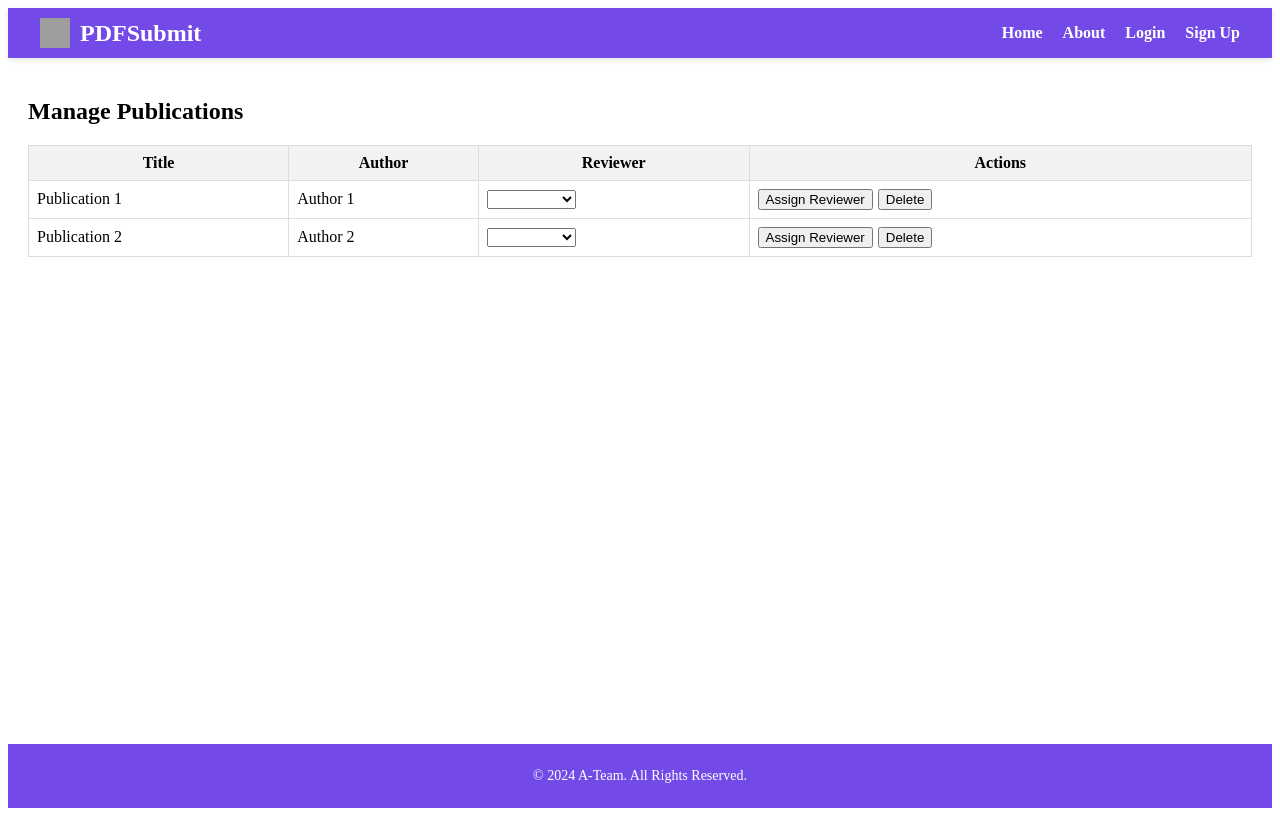
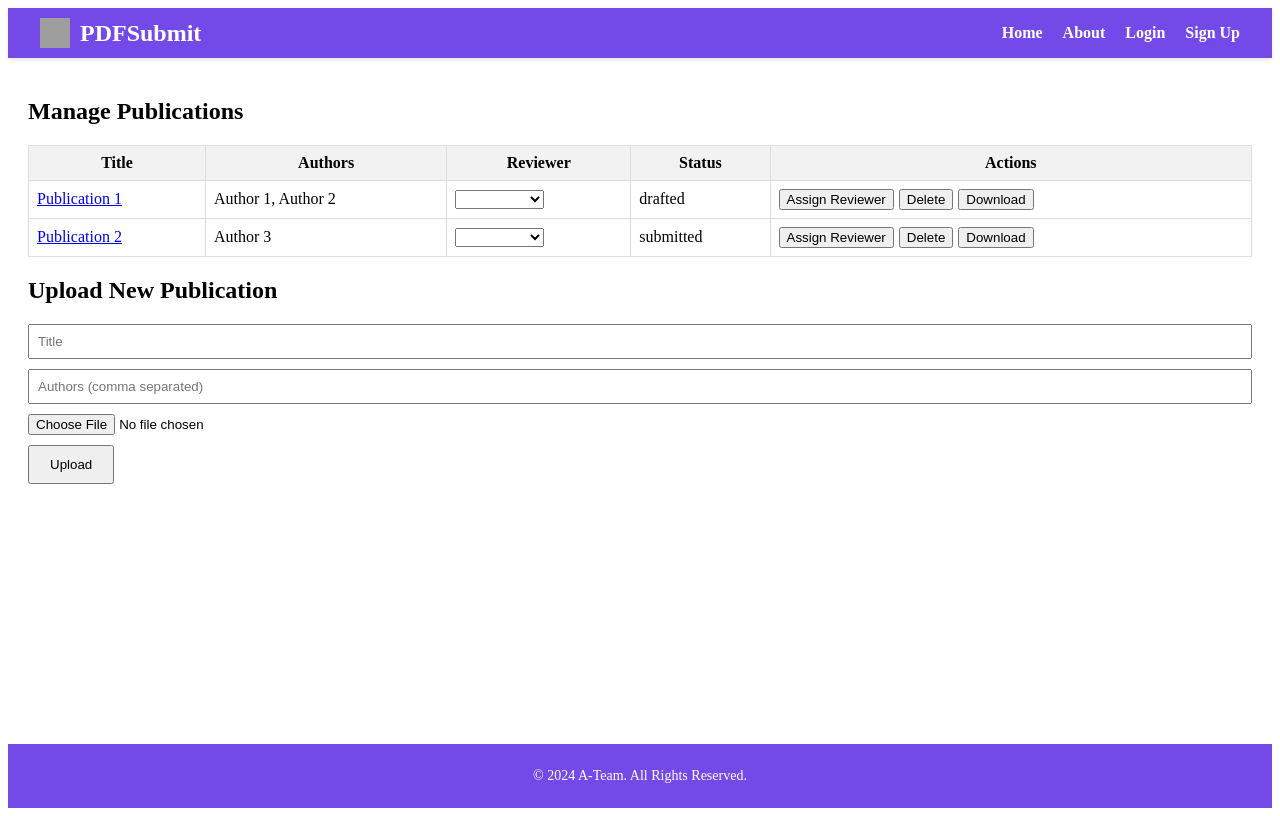
Before and after one commit to kolibrik666/PdfSub, a Vue app in the folder frontend/: page /manage-publications in a window 1280 px wide. Built offline with nearby package versions, Linux system fonts and the light colour scheme; grey boxes are pictures that could not be loaded.

Commit message:
Updated Admin publication manager

```diff
--- a/frontend/src/router/index.js
+++ b/frontend/src/router/index.js
@@ -3,6 +3,7 @@ import HomeView from '../views/HomeView.vue'
 import LoginView from '../views/LoginView.vue'
 import SignUpView from '../views/SignUpView.vue'
 import AdminView from '../views/AdminView.vue'
+import PublicationDetailView from '../views/PublicationDetailView.vue';
 import ManagePublicationsView from '../views/ManagePublicationsView.vue';
 const routes = [
   {
@@ -31,6 +32,11 @@ const routes = [
     component: ManagePublicationsView,
   },
   {
+    path: '/publication/:id',
+    name: 'publication-detail',
+    component: PublicationDetailView,
+  },
+  {
     path: '/about',
     name: 'about',
     // route level code-splitting
--- a/frontend/src/views/ManagePublicationsView.vue
+++ b/frontend/src/views/ManagePublicationsView.vue
@@ -1,4 +1,3 @@
-<!-- frontend/src/views/ManagePublicationsView.vue -->
 <template>
   <div class="manage-publications">
     <h1>Manage Publications</h1>
@@ -6,27 +5,41 @@
       <thead>
       <tr>
         <th>Title</th>
-        <th>Author</th>
+        <th>Authors</th>
         <th>Reviewer</th>
+        <th>Status</th>
         <th>Actions</th>
       </tr>
       </thead>
       <tbody>
       <tr v-for="publication in publications" :key="publication.id">
-        <td>{{ publication.title }}</td>
-        <td>{{ publication.author }}</td>
+        <td>
+          <router-link :to="{ name: 'publication-detail', params: { id: publication.id } }">
+            {{ publication.title }}
+          </router-link>
+        </td>
+        <td>{{ publication.authors.join(', ') }}</td>
         <td>
           <select v-model="publication.reviewer">
             <option v-for="reviewer in reviewers" :key="reviewer" :value="reviewer">{{ reviewer }}</option>
           </select>
         </td>
+        <td>{{ publication.status }}</td>
         <td>
           <button @click="assignReviewer(publication)">Assign Reviewer</button>
           <button @click="deletePublication(publication.id)">Delete</button>
+          <button @click="downloadPublication(publication.fileUrl)">Download</button>
         </td>
       </tr>
       </tbody>
     </table>
+    <h2>Upload New Publication</h2>
+    <form @submit.prevent="uploadPublication">
+      <input type="text" v-model="newPublication.title" placeholder="Title" required />
+      <input type="text" v-model="newPublication.authors" placeholder="Authors (comma separated)" required />
+      <input type="file" @change="handleFileUpload" accept=".pdf,.docx" required />
+      <button type="submit">Upload</button>
+    </form>
   </div>
 </template>
 
@@ -35,11 +48,16 @@ export default {
   data() {
     return {
       publications: [
-        { id: 1, title: 'Publication 1', author: 'Author 1', reviewer: '' },
-        { id: 2, title: 'Publication 2', author: 'Author 2', reviewer: '' },
+        { id: 1, title: 'Publication 1', authors: ['Author 1', 'Author 2'], reviewer: '', status: 'drafted', fileUrl: 'path/to/publication1.pdf' },
+        { id: 2, title: 'Publication 2', authors: ['Author 3'], reviewer: '', status: 'submitted', fileUrl: 'path/to/publication2.docx' },
         // Add more dummy publications as needed
       ],
       reviewers: ['Reviewer 1', 'Reviewer 2', 'Reviewer 3'],
+      newPublication: {
+        title: '',
+        authors: '',
+        file: null,
+      },
     };
   },
   methods: {
@@ -50,6 +68,19 @@ export default {
     deletePublication(publicationId) {
       console.log('Deleting publication with ID:', publicationId);
       this.publications = this.publications.filter(pub => pub.id !== publicationId);
+    },
+    handleFileUpload(event) {
+      this.newPublication.file = event.target.files[0];
+    },
+    uploadPublication() {
+      console.log('Uploading publication:', this.newPublication);
+      // Implement upload logic here
+    },
+    downloadPublication(fileUrl) {
+      const link = document.createElement('a');
+      link.href = fileUrl;
+      link.download = fileUrl.split('/').pop();
+      link.click();
     },
   },
 };
@@ -77,4 +108,25 @@ th {
 button {
   margin-right: 5px;
 }
+
+form {
+  margin-top: 20px;
+}
+
+input[type="text"] {
+  display: block;
+  margin-bottom: 10px;
+  padding: 8px;
+  width: 100%;
+  box-sizing: border-box;
+}
+
+input[type="file"] {
+  display: block;
+  margin-bottom: 10px;
+}
+
+button[type="submit"] {
+  padding: 10px 20px;
+}
 </style>
--- /dev/null
+++ b/frontend/src/views/PublicationDetailView.vue
@@ -0,0 +1,53 @@
+<template>
+  <div class="publication-detail">
+    <h1>{{ publication.title }}</h1>
+    <p><strong>Authors:</strong> {{ publication.authors.join(', ') }}</p>
+    <p><strong>Reviewer:</strong> {{ publication.reviewer }}</p>
+    <p><strong>Abstract:</strong> {{ publication.abstract }}</p>
+    <p><strong>Status:</strong> {{ publication.status }}</p>
+    <button @click="goBack">Back to Publications</button>
+    <button @click="downloadPublication(publication.fileUrl)">Download</button>
+  </div>
+</template>
+
+<script>
+export default {
+  data() {
+    return {
+      publication: {},
+    };
+  },
+  created() {
+    const publicationId = this.$route.params.id;
+    // Fetch the publication details based on the ID
+    // Replace with actual API call
+    const publications = [
+      { id: 1, title: 'Publication 1', authors: ['Author 1', 'Author 2'], reviewer: 'Reviewer 1', abstract: 'Abstract 1', status: 'drafted', fileUrl: 'path/to/publication1.pdf' },
+      { id: 2, title: 'Publication 2', authors: ['Author 3'], reviewer: 'Reviewer 2', abstract: 'Abstract 2', status: 'submitted', fileUrl: 'path/to/publication2.docx' },
+    ];
+    this.publication = publications.find(pub => pub.id === parseInt(publicationId));
+  },
+  methods: {
+    goBack() {
+      this.$router.push('/manage-publications');
+    },
+    downloadPublication(fileUrl) {
+      const link = document.createElement('a');
+      link.href = fileUrl;
+      link.download = fileUrl.split('/').pop();
+      link.click();
+    },
+  },
+};
+</script>
+
+<style scoped>
+.publication-detail {
+  padding: 20px;
+}
+
+button {
+  margin-top: 20px;
+  margin-right: 10px;
+}
+</style>
```
